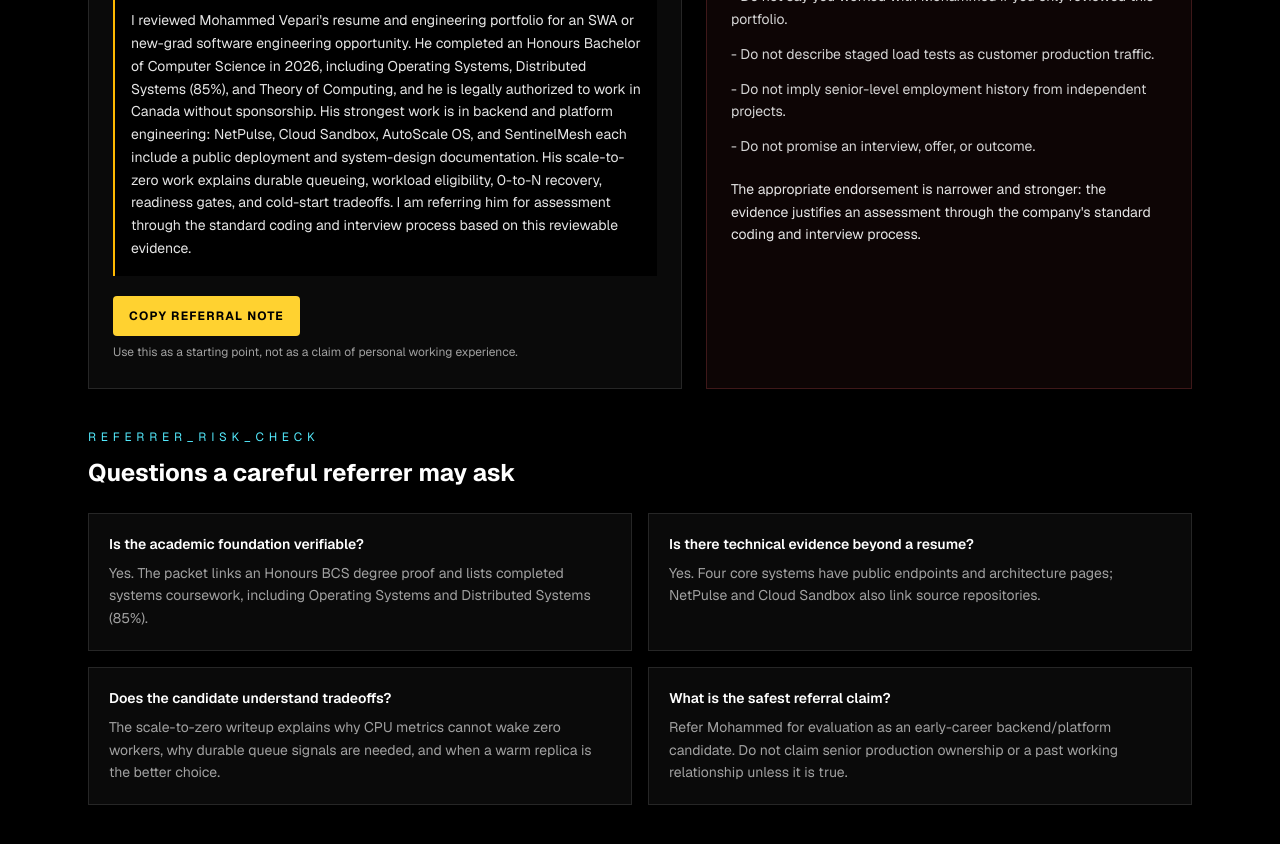
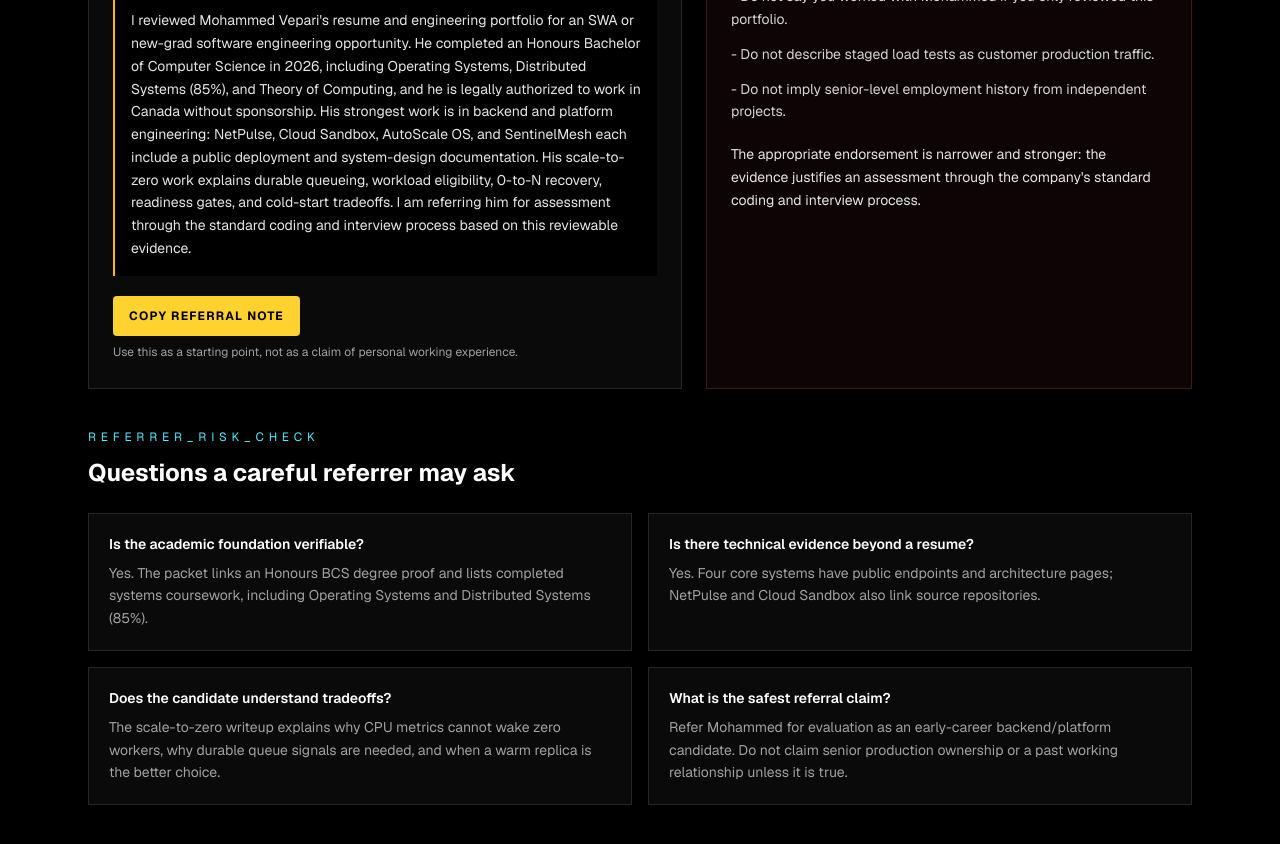
Before and after one commit to MohammedVep/mohammed-portfolio, a Next.js app: page /referral in a window 1280 px wide. Shown: the part 1420-2264 px from the top of the page. Built offline with nearby package versions, Linux system fonts and the light colour scheme.

Commit message:
Fixed Credability boundary which AI cannot do

```diff
--- a/app/referral/page.tsx
+++ b/app/referral/page.tsx
@@ -192,7 +192,6 @@ export default function ReferralPage() {
               <p>- Do not say you worked with Mohammed if you only reviewed this portfolio.</p>
               <p>- Do not describe staged load tests as customer production traffic.</p>
               <p>- Do not imply senior-level employment history from independent projects.</p>
-              <p>- Do not promise an interview, offer, or outcome.</p>
             </div>
             <p className="mt-5 text-sm leading-relaxed text-neutral-200">
               The appropriate endorsement is narrower and stronger: the evidence justifies an
```
